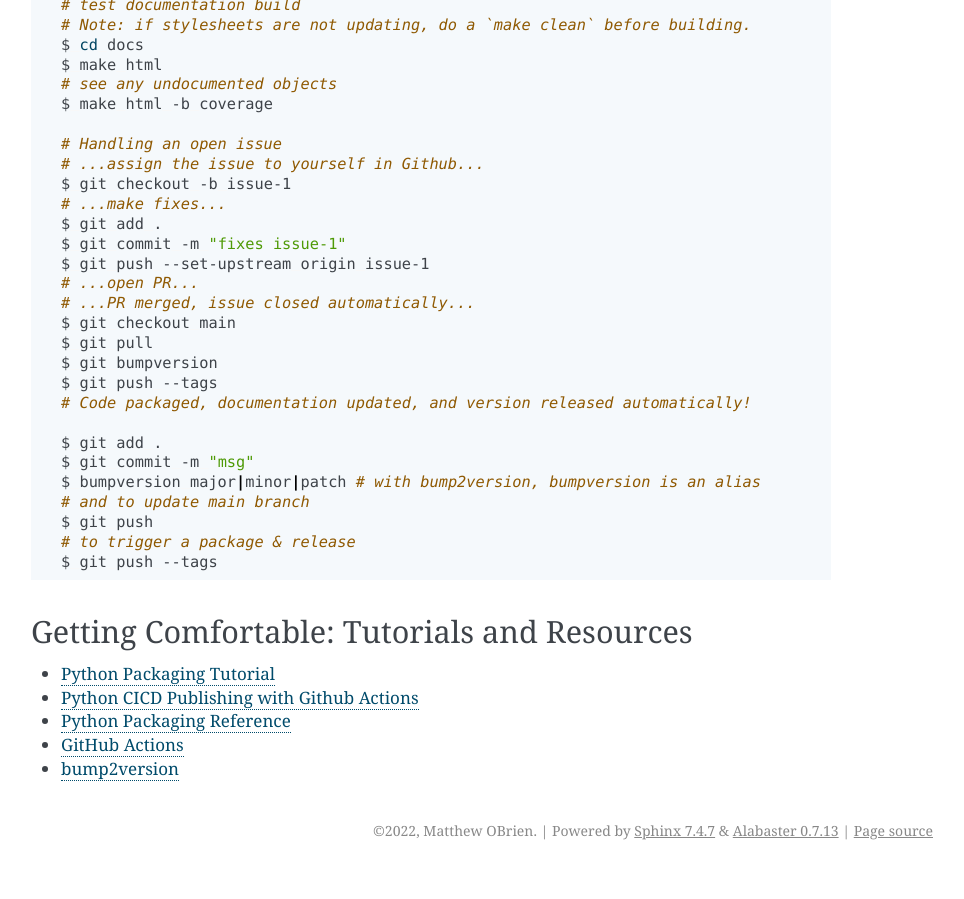
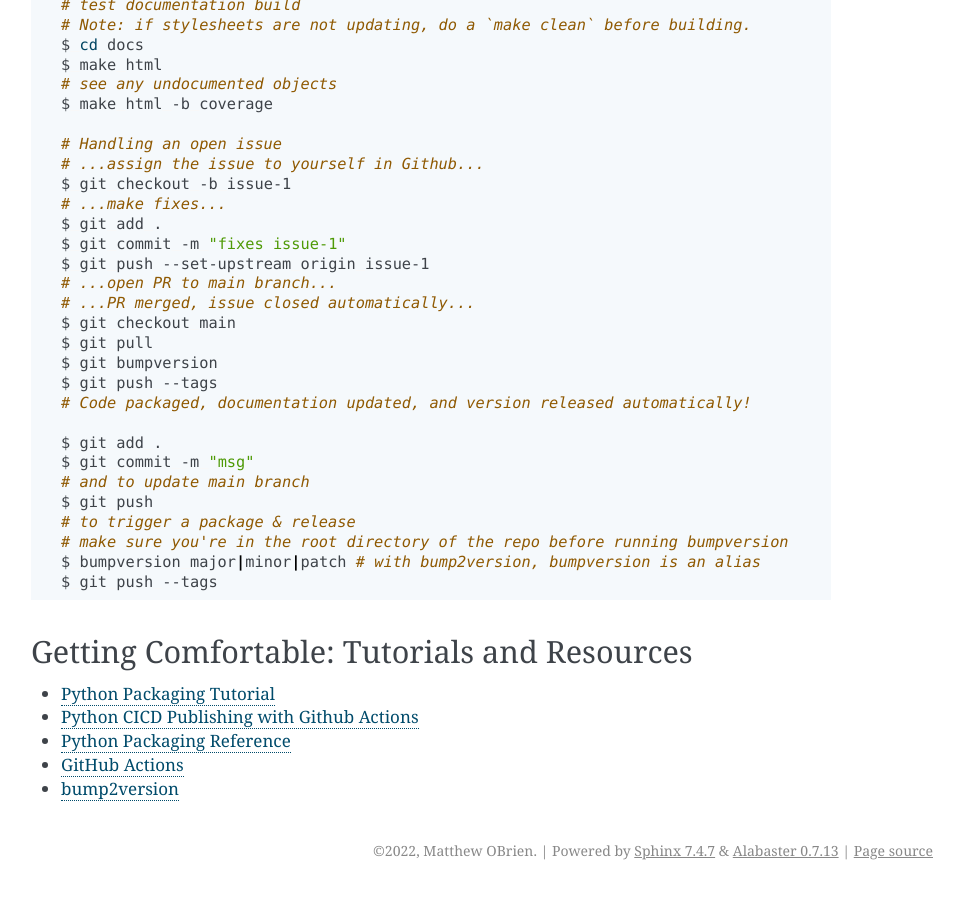
Before and after one commit to broadinstitute/bibt-gcp-scc, a Sphinx documentation site: the page built from docs/contributing.rst, in a window 1280 px wide and 900 px high, scrolled down 882 px. Shown: the whole window, without its empty margins (283-1247 px from the left). Built offline with Sphinx 7.4.7, drawn with Linux system fonts in a browser that asks for light colours.

Commit message:
doc updates

```diff
--- a/docs/contributing.rst
+++ b/docs/contributing.rst
@@ -66,7 +66,7 @@ Updating and publishing a new package
    $ git add .
    $ git commit -m "fixes issue-1"
    $ git push --set-upstream origin issue-1
-   # ...open PR...
+   # ...open PR to main branch...
    # ...PR merged, issue closed automatically...
    $ git checkout main
    $ git pull
@@ -76,10 +76,11 @@ Updating and publishing a new package
 
    $ git add .
    $ git commit -m "msg"
-   $ bumpversion major|minor|patch # with bump2version, bumpversion is an alias
    # and to update main branch
    $ git push
    # to trigger a package & release
+   # make sure you're in the root directory of the repo before running bumpversion
+   $ bumpversion major|minor|patch # with bump2version, bumpversion is an alias
    $ git push --tags
 
 Getting Comfortable: Tutorials and Resources
--- a/docs/index.rst
+++ b/docs/index.rst
@@ -36,7 +36,7 @@ bibt-gcp-scc: BITS Blue Team Utilities: GCP Security Command Center Module
 
 .. |top_lang| image:: https://img.shields.io/github/languages/top/broadinstitute/bibt-gcp-scc
 
-.. |status| image:: https://img.shields.io/badge/status-pre--alpha-red
+.. |status| image:: https://img.shields.io/badge/status-beta-orange
 
 .. |deps| image:: https://requires.io/github/broadinstitute/bibt-gcp-scc/requirements.svg?branch=main
      :target: https://requires.io/github/broadinstitute/bibt-gcp-scc/requirements/?branch=main
```
